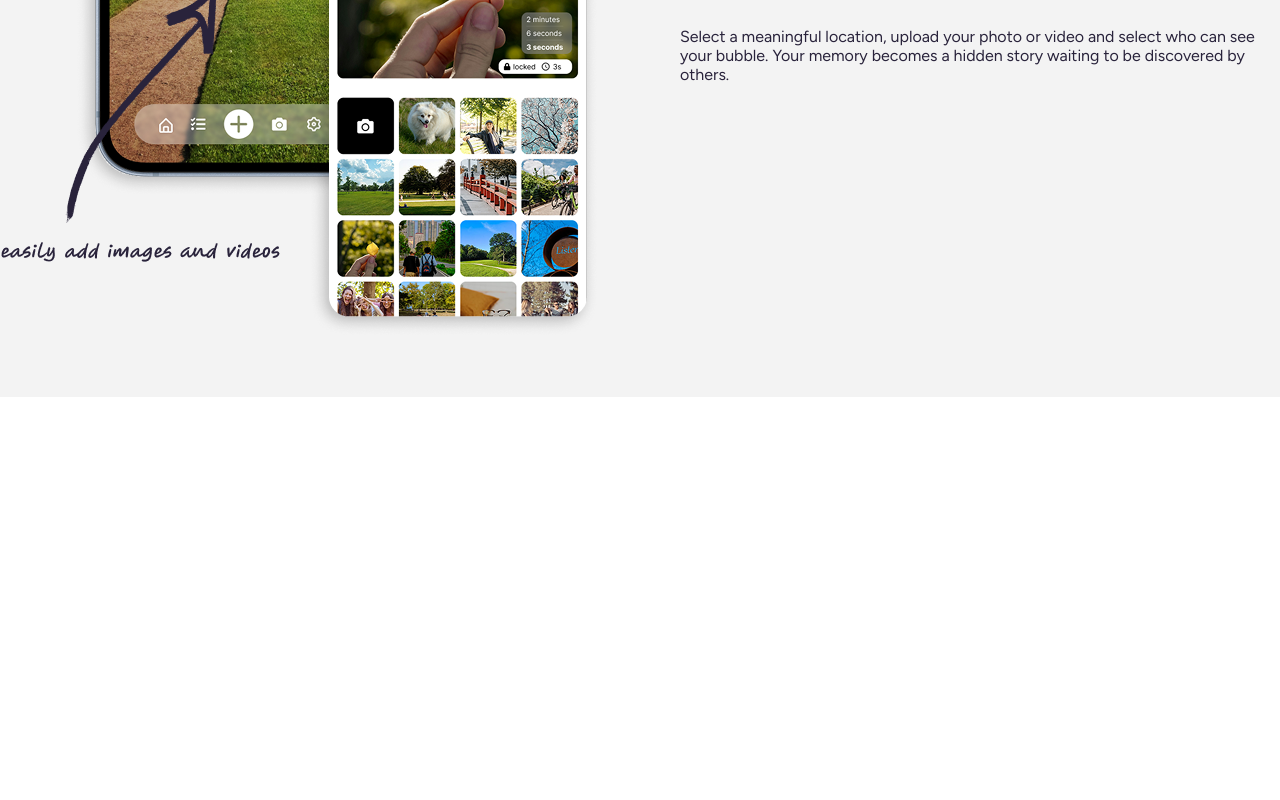
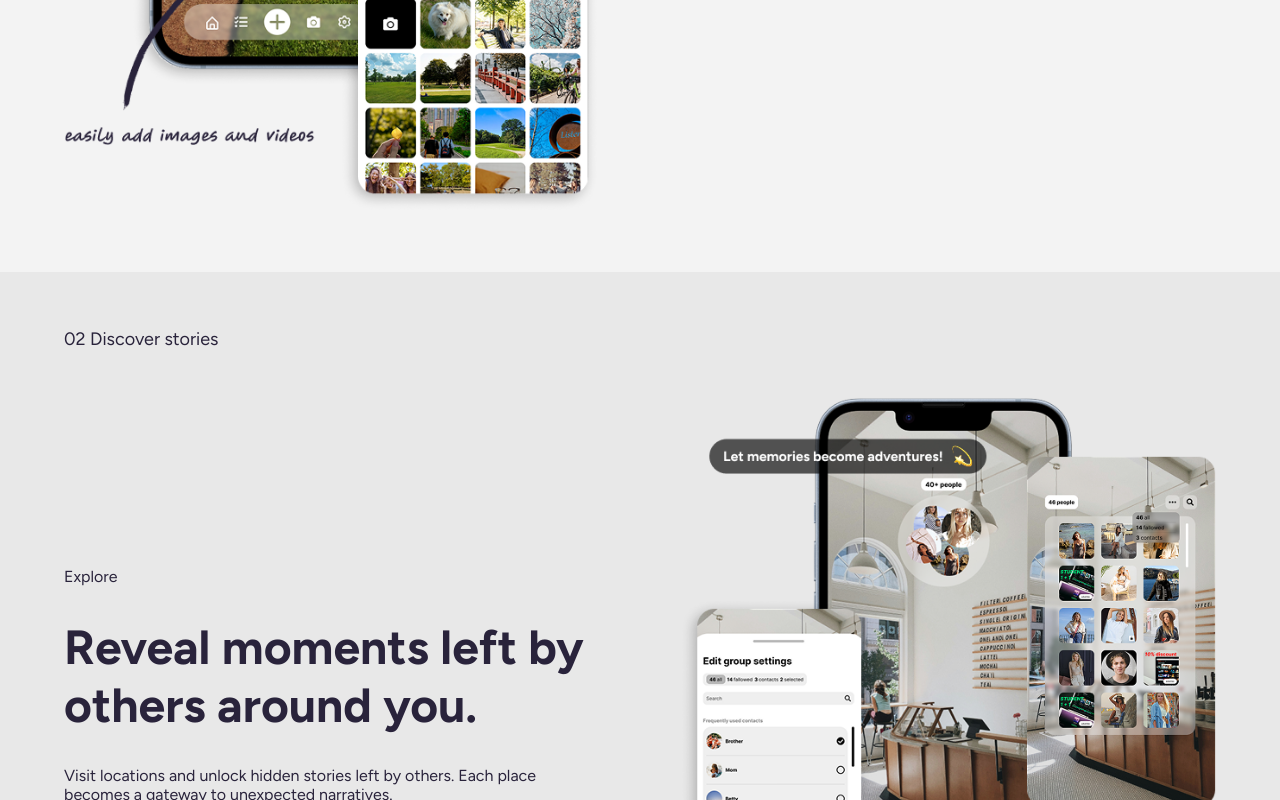
Before and after one commit to 3n0wd3n/Bubble, a Next.js app in the folder bubble/: page / in a window 1280 px wide. Shown: the part 2000-2800 px from the top of the page. Before the commit the page ends 2461 px from the top, so only its background shows below. Built offline with nearby package versions, Linux system fonts and the light colour scheme.

Commit message:
update on pages

```diff
--- a/bubble/src/app/page.js
+++ b/bubble/src/app/page.js
@@ -1,3 +1,4 @@
+// TODO: create router for more pages, add gifs with animations instead of just photos, create animation when scrolling
 import Image from "next/image";
 import Link from "next/link";
 import styles from "./page.module.css";
@@ -71,7 +72,7 @@ export default function Home() {
                 </a>
               </div>
             </div>
-            <div className={styles.image}>
+            <div className={styles.intro__image}>
               <Image
                 src='/intro_image.png'
                 alt='Intro image'
@@ -131,7 +132,7 @@ export default function Home() {
               <div className={styles.create__image}>
                 <Image
                   src='/create-image.png'
-                  alt='Intro image'
+                  alt='Create image'
                   width={600}
                   height={733}
                   style={{ width: "100%", height: "auto" }}
@@ -149,9 +150,30 @@ export default function Home() {
           </div>
         </section>
         {/* usage - observe photos of others */}
-        <section>
-          <h2></h2>
-          <p></p>
+        <section className={styles.observe_section}>
+          {/* general container */}
+          <div className={`${styles["container--observe"]}`}>
+            <span className={styles.tagline}>02 Discover stories</span>
+            <div className={styles.observe__content}>
+              <div className={styles.observe__container}>
+                <span>Explore</span>
+                <h2>Reveal moments left by others around you.</h2>
+                <p>
+                  Visit locations and unlock hidden stories left by others. Each place becomes a gateway to unexpected
+                  narratives.
+                </p>
+              </div>
+              <div className={styles.observe__image}>
+                <Image
+                  src='/observe-image.png'
+                  alt='Observe image'
+                  width={600}
+                  height={639}
+                  style={{ width: "100%", height: "auto" }}
+                />
+              </div>
+            </div>
+          </div>
         </section>
         {/* usage - share, follow, explore */}
         <section>
--- a/bubble/src/app/page.module.css
+++ b/bubble/src/app/page.module.css
@@ -17,7 +17,7 @@
   width: 100%;
   max-width: 1440px;
   margin: 0 auto;
-  padding-top: 64px;
+  padding: 64px 64px 0 64px;
 }
 
 .main {
@@ -120,6 +120,8 @@
   flex-wrap: wrap;
   padding-top: 80px;
   padding-bottom: 56px;
+  padding-left: 64px;
+  padding-right: 64px;
 }
 
 .intro__content {
@@ -146,7 +148,8 @@
 }
 
 .intro__image,
-.create__image {
+.create__image,
+.observe__image {
   flex: 1 1 400px;
 }
 
@@ -162,7 +165,7 @@
   max-width: 1440px;
   margin: 0 auto;
   gap: 80px;
-  padding: 56px 0;
+  padding: 56px 64px;
 }
 
 .about h2 {
@@ -203,23 +206,26 @@
   width: 100%;
   max-width: 1440px;
   margin: 0 auto;
-  padding: 56px 0;
+  padding: 56px 64px;
   gap: 48px;
 }
 
-.create_section .tagline {
+.create_section .tagline,
+.observe_section .tagline {
   font-weight: 200;
   font-size: 18px;
 }
 
-.create__content {
+.create__content,
+.observe__content {
   display: flex;
   flex-direction: row;
   gap: 80px;
   flex-wrap: wrap;
 }
 
-.create__container {
+.create__container,
+.observe__container {
   display: flex;
   flex-direction: column;
   flex: 1 1 400px;
@@ -227,8 +233,36 @@
   gap: 32px;
 }
 
-.create__container h2 {
+.intro__image,
+.create__image,
+.observe__image {
+  cursor: pointer;
+  transition: transform 0.3s ease;
+}
+
+.intro__image:hover,
+.create__image:hover,
+.observe__image:hover {
+  transform: scale(1.05);
+}
+
+.create__container h2,
+.observe__container h2 {
   font-size: 48px;
+}
+
+.observe_section {
+  background-color: var(--background-sections-darkgray);
+}
+
+.container--observe {
+  display: flex;
+  flex-direction: column;
+  width: 100%;
+  max-width: 1440px;
+  margin: 0 auto;
+  padding: 56px 64px;
+  gap: 48px;
 }
 
 .footer {
```
Also changed, not shown: bubble/public/observe-image.png (added).
